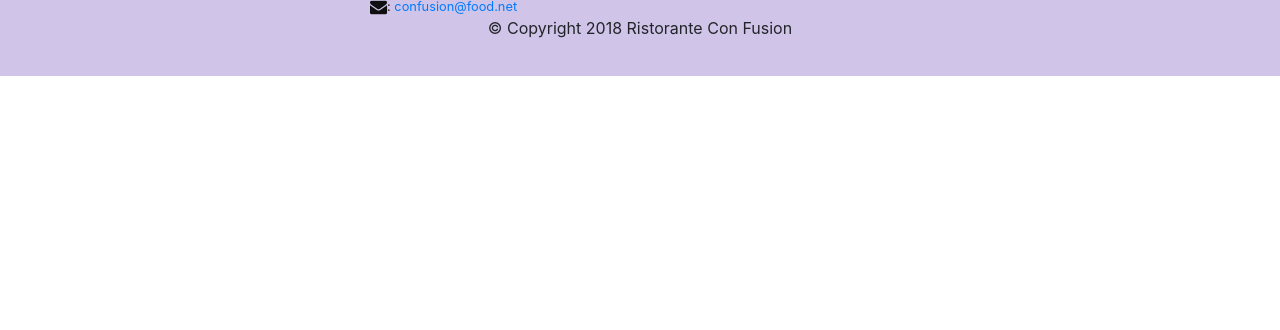
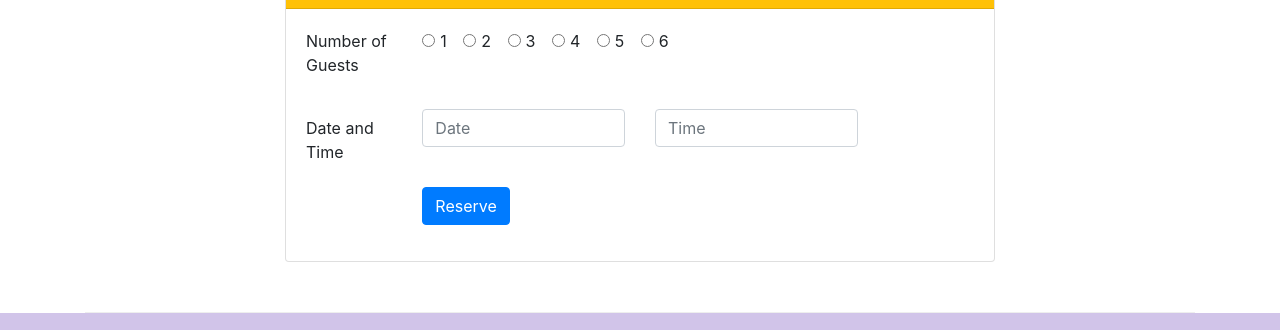
Before and after one commit to utkarshlath/Bootstrap-Restaurant, a website: page index.html in a window 1280 px wide. Shown: the part 1625-1955 px from the top of the page. Before the commit the page ends 1701 px from the top, so only its background shows below. Drawn offline with nearby package versions, Linux system fonts and the light colour scheme.

Commit message:
Assignment 2

```diff
--- a/css/styles.css
+++ b/css/styles.css
@@ -30,7 +30,7 @@ address{
 }
 
 body{
-    padding: 50px 0px 0px 0xp;
+    padding: 50px 0px 0px 0px;
     z-index: 0;
 }
 
--- a/index.html
+++ b/index.html
@@ -40,8 +40,11 @@
                     <h1>Ristorante con Fusion</h1>
                     <p>We take inspiration from the World's best cuisines, and create a unique fusion experience. Our lipsmacking creations will tickle your culinary senses!</p>
                 </div>
-                <div class="col-12 col-sm align-self-center">
+                <div class="col-12 col-sm-3 align-self-center">
                     <img src="./img/logo.png" class="img-fluid">
+                </div>
+                <div class="col-12 col-sm-3 align-self-center">
+                    <a role="button" class="btn btn-warning btn-block btn-sm" href="#reservation">Reserve Table</a>
                 </div>
             </div>
         </div>
@@ -69,8 +72,13 @@
                 <h3>This Month's Promotions</h3>
             </div>
             <div class="col col-sm col-md">
-                <h2>Weekend Grand Buffet</h2>
-                <p class="d-none d-sm-block">Featuring mouthwatering combinations with a choice of five different salads, six enticing appetizers, six main entrees and five choicest desserts. Free flowing bubbly and soft drinks. All for just $19.99 per person </p>
+                <div class="media">
+                    <div class="media-body">
+                        <h2>Weekend Grand Buffet <span class="badge badge-danger">NEW</span></h2>
+                        <p class="d-none d-sm-block">Featuring mouthwatering combinations with a choice of five different salads, six enticing appetizers, six main entrees and five choicest desserts. Free flowing bubbly and soft drinks. All for just $19.99 per person </p>
+                    </div>
+                    <img class="d-flex ml-3 img-thumbnail align-self-center" src="img/buffet.png" alt="Uthappizza">
+                </div>
             </div>
         </div>
 
@@ -91,6 +99,65 @@
                             whos-who in the culinary world, he specializes in
                             creating mouthwatering Indo-Italian fusion experiences.
                         </p>
+                    </div>
+                </div>
+            </div>
+        </div>
+
+        <div class="row row-content justify-content-center">
+            <div class="col-12 col-sm-8">
+                <div class="card" id="reservation">
+                    <h3 class="card-header bg-warning text-white">Reserve a Table</h3>
+                    <div class="card-body">
+                        <form>
+                            <div class="form-group row">
+                                <p class="col-md-2">Number of Guests</p>
+                                <div class="col-md-10">
+                                    <div class="form-check form-check-inline">
+                                        <input class="form-check-input" type="radio" name="guests" id="one" value="one">
+                                        <label class="form-check-label" for="one"> 1</label>
+                                    </div>
+                                    <div class="form-check form-check-inline">
+                                        <input class="form-check-input" type="radio" name="guests" id="two" value="two">
+                                        <label class="form-check-label" for="two"> 2</label>
+                                    </div>
+                                    <div class="form-check form-check-inline">
+                                        <input class="form-check-input" type="radio" name="guests" id="three" value="three">
+                                        <label class="form-check-label" for="three"> 3</label>
+                                    </div>
+                                    <div class="form-check form-check-inline">
+                                        <input class="form-check-input" type="radio" name="guests" id="four" value="four">
+                                        <label class="form-check-label" for="four"> 4</label>
+                                    </div>
+                                    <div class="form-check form-check-inline">
+                                        <input class="form-check-input" type="radio" name="guests" id="five" value="five">
+                                        <label class="form-check-label" for="five"> 5</label>
+                                    </div>
+                                    <div class="form-check form-check-inline">
+                                        <input class="form-check-input" type="radio" name="guests" id="six" value="six">
+                                        <label class="form-check-label" for="six"> 6</label>
+                                    </div>
+                                </div>
+                            </div>
+                            <div class="form-group row">
+                                <label for="date" class="col-12 col-md-2 col-form-label">Date and Time</label>
+                                <div class="col-12 col-md-4">
+                                    <input type="text" class="form-control" id="date" name="date" placeholder="Date">
+                                </div>
+                                <div class="col-12 col-md-4">
+                                    <input type="text" class="form-control" id="time" name="time" placeholder="Time">
+                                </div>
+                                <div class="col-md-2">
+                                </div>
+                            </div>
+                            <div class="form-group row">
+                                <div class="offset-md-2 col-md-10">
+                                    <button type="submit" class="btn btn-primary">
+                                        Reserve
+                                    </button>
+                                </div>
+                            </div>
+                        </form>
                     </div>
                 </div>
             </div>
```
